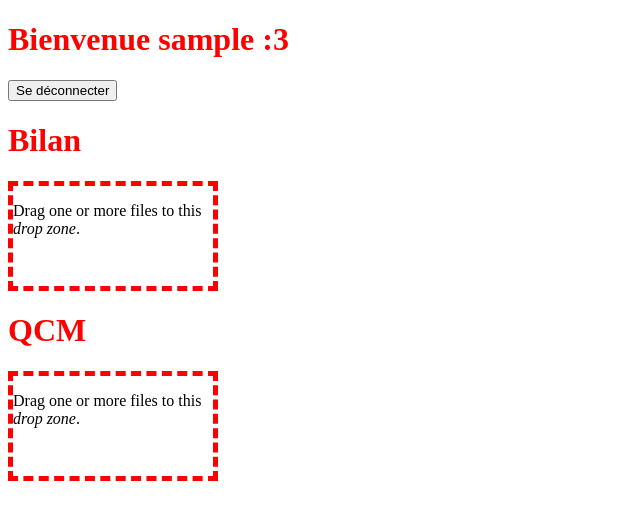
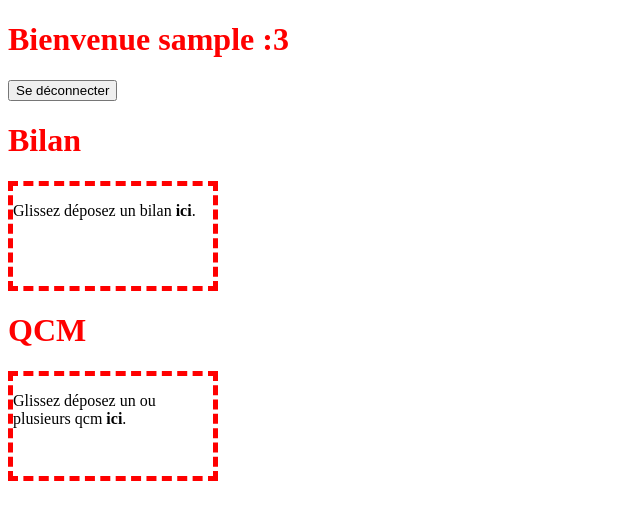
Before and after one commit to amin-elmellouki/SAE_Consolidation, a Django app: page / in a window 1280 px wide. Shown: the top 520 px of the page, without its empty margins (0-640 px from the left). Run offline with Django 5.2, Linux system fonts and the light colour scheme; the visitor is signed in with stand-in values (Sample User, id 1).

Commit message:
Fix d'url

```diff
--- a/home/models.py
+++ b/home/models.py
@@ -122,7 +122,6 @@ def add_reponse_bilan(etudiant: Etudiant, bilan: Bilan, desc: str, demande: bool
          demande=demande
      )
      reponse.save()
-     print('Bilan ajouté')
      return reponse
 
 
--- a/home/static/script.js
+++ b/home/static/script.js
@@ -13,7 +13,7 @@ function dropHandler(ev, type) {
 
     // Choix de l'url
     let url;
-    if (type === "bilan") {
+    if (type === 'bilan') {
         url = loadBilanUrl;
     } else {
         url = loadQcmUrl
--- a/home/templates/home.html
+++ b/home/templates/home.html
@@ -6,7 +6,8 @@
 <link href="{% static 'style-home.css'%}" rel="stylesheet"/>
 <script src="{% static 'script.js'%}"></script>
 <script>
-    const loadBilanUrl = "{% url 'load_qcm' %}";
+    const loadBilanUrl = "{% url 'load_bilan' %}";
+    const loadQcmUrl = "{% url 'load_qcm' %}";
 </script>
 {% endblock %}
 
@@ -19,11 +20,11 @@
 
     <h1>Bilan</h1>
     <div class="drop_zone" id="bilan_drop_zone" ondrop="dropHandler(event, 'bilan');" ondragover="event.preventDefault();">
-        <p>Drag one or more files to this <i>drop zone</i>.</p>
+        <p>Glissez déposez un bilan <strong>ici</strong>.</p>
     </div>
 
     <h1>QCM</h1>
     <div class="drop_zone" id="qcm_drop_zone" ondrop="dropHandler(event, 'qcm');" ondragover="event.preventDefault();">
-        <p>Drag one or more files to this <i>drop zone</i>.</p>
+        <p>Glissez déposez un ou plusieurs qcm <strong>ici</strong>.</p>
     </div>
 {% endblock %}
```
